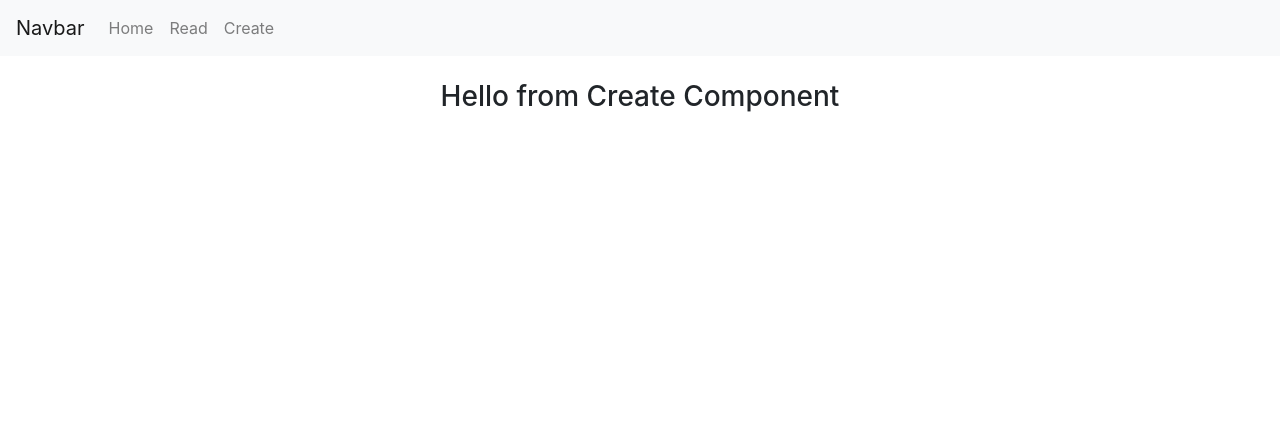
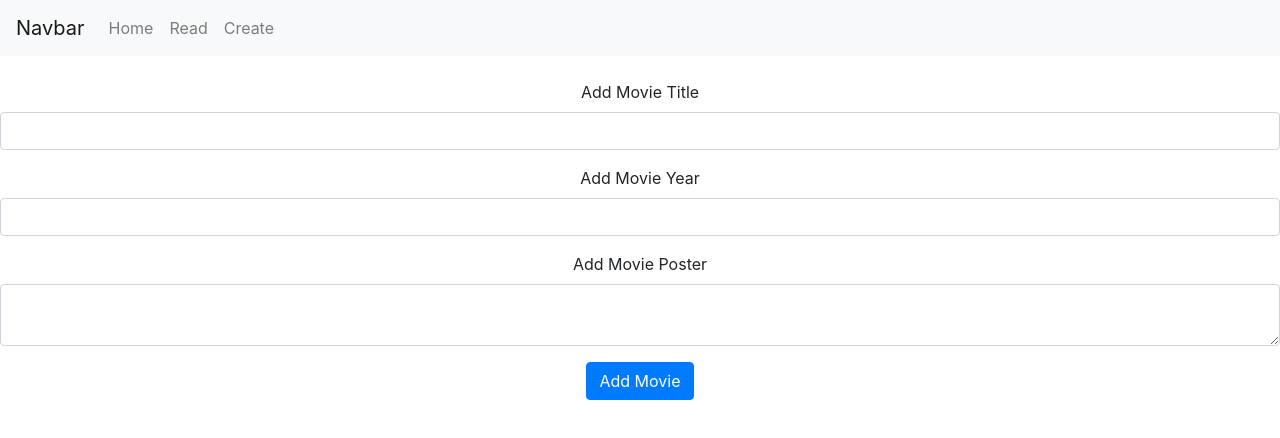
Before and after one commit to DavidNewmanGMIT/lab10Final, a React (Create React App) app: page /create in a window 1280 px wide. Shown: the top 438 px of the page. Built offline with nearby package versions, Linux system fonts and the light colour scheme.

Commit message:
lab 4 done

```diff
--- a/package.json
+++ b/package.json
@@ -6,6 +6,7 @@
     "@testing-library/jest-dom": "^4.2.4",
     "@testing-library/react": "^9.5.0",
     "@testing-library/user-event": "^7.2.1",
+    "axios": "^0.21.0",
     "bootstrap": "^4.5.3",
     "react": "^16.14.0",
     "react-bootstrap": "^1.3.0",
--- a/src/Components/create.js
+++ b/src/Components/create.js
@@ -1,12 +1,98 @@
 import React from 'react';
 
-export class Create extends React.Component{
+export class Create extends React.Component {
 
-    render(){
-        return(
-        <div>
-            <h3>Hello from Create Component</h3>
-        </div>
+    //for Forms
+    constructor() {
+        //invoke parent, error from this.super();
+        super();
+
+        //wont excute unless its binded to the instance
+        this.onSubmit = this.onSubmit.bind(this);
+        this.onChangeTitle = this.onChangeTitle.bind(this);
+        this.onChangeYear = this.onChangeYear.bind(this);
+        this.onChangePoster = this.onChangePoster.bind(this);
+
+        this.state = {
+            Title: '',
+            Year: '',
+            Poster: ''
+
+        }
+    }
+
+    onChangePoster(e){
+        this.setState({
+            Poster: e.target.value
+        });
+    }
+
+    onChangeYear(e){
+        this.setState({
+            Year: e.target.value
+        });
+    }
+
+    //Get called when value of input control changes
+    onChangeTitle(e) {
+        this.setState({
+            //error capital T on target
+            Title: e.target.value
+        });
+    }
+
+    //method for button
+    onSubmit(e) {
+        e.preventDefault();
+
+        //Alret to display movie is entered correctly
+        //dont have to write culrys here cause outside jsx code
+        alert("Movie: " + this.state.Title + " Year: " + this.state.Year + " Poster: " + this.state.Poster);
+    }
+    render() {
+        return (
+            <div className='App'>
+                <form onSubmit={this.onSubmit}>
+                    <div className='form-group'>
+                        <label>Add Movie Title</label>
+                        <input type='text'
+                            className='form-control'
+                            value={this.state.Title}
+                            onChange={this.onChangeTitle}>
+                        </input>
+                        {/* dosnt matter double or single quotes */}
+                    </div>
+
+                    <div className='form-group'>
+                    <label>Add Movie Year</label>
+                    <input type='text'
+                            //styling
+                            className='form-control'
+                            value={this.state.Year}
+                            onChange={this.onChangeYear}>
+                    </input>
+                    </div>
+
+                    <div className='form-group'>
+                    <label>Add Movie Poster</label>
+                    <textarea type='text'
+                    className='form-control'
+                    value={this.state.Poster}
+                    onChange={this.onChangePoster}>
+                    </textarea>
+                    </div>
+
+                    <div className="form-group">
+                        {/* button */}
+                        <input type='submit'
+                            value='Add Movie'
+                            className='btn btn-primary'>
+                        </input>
+
+                    </div>
+
+                </form>
+            </div>
         );
     }
 }
--- a/src/Components/read.js
+++ b/src/Components/read.js
@@ -1,33 +1,31 @@
 import React from 'react';
 import { Movies } from './movies';
+import axios from 'axios';
 
 export class Read extends React.Component{
     //this is data to be used by the class
     state = {
-        movies:[
-                {
-                    "Title": "Avengers: Infinity War",
-                    "Year": "2018",
-                    "imdbID": "tt4154756",
-                    "Type": "movie",
-                    "Poster": "https://m.media-amazon.com/images/M/MV5BMjMxNjY2MDU1OV5BMl5BanBnXkFtZTgwNzY1MTUwNTM@._V1_SX300.jpg"
-                },
-                {
-                    "Title": "Captain America: Civil War",
-                    "Year": "2016",
-                    "imdbID": "tt3498820",
-                    "Type": "movie",
-                    "Poster": "https://m.media-amazon.com/images/M/MV5BMjQ0MTgyNjAxMV5BMl5BanBnXkFtZTgwNjUzMDkyODE@._V1_SX300.jpg"
-                },
-                {
-                    "Title": "Charlie Wilson's War",
-                    "Year": "2007",
-                    "imdbID": "tt0472062",
-                    "Type": "movie",
-                    "Poster": "https://m.media-amazon.com/images/M/MV5BMTgwMDgwMDc4MF5BMl5BanBnXkFtZTYwOTU3MDM4._V1_SX300.jpg"
-                }
-        ]
-       };
+        //Movies is now = to an empty array
+        movies:[        ]
+    };
+
+    //Lifestylehook using axios
+    componentDidMount(){
+        axios.get('https://jsonblob.com/api/jsonblob/520c3b5e-0312-11eb-a6af-cbf00d776032')
+        //for fulfilled state
+        .then(
+            //arrow function ()=>{} looks like rocket ship
+            (response)=>{
+                //Json response.data
+                this.setState({ movies: response.data.Search})
+            }
+        )
+        //for rejected state, error that comes back.
+        .catch(
+            (error)=>{
+            console.loge(error)}
+        );
+    }
 
     render(){
         return (
```
Also changed, not shown: 1 other file (tests, documents, lock files or other folders).
